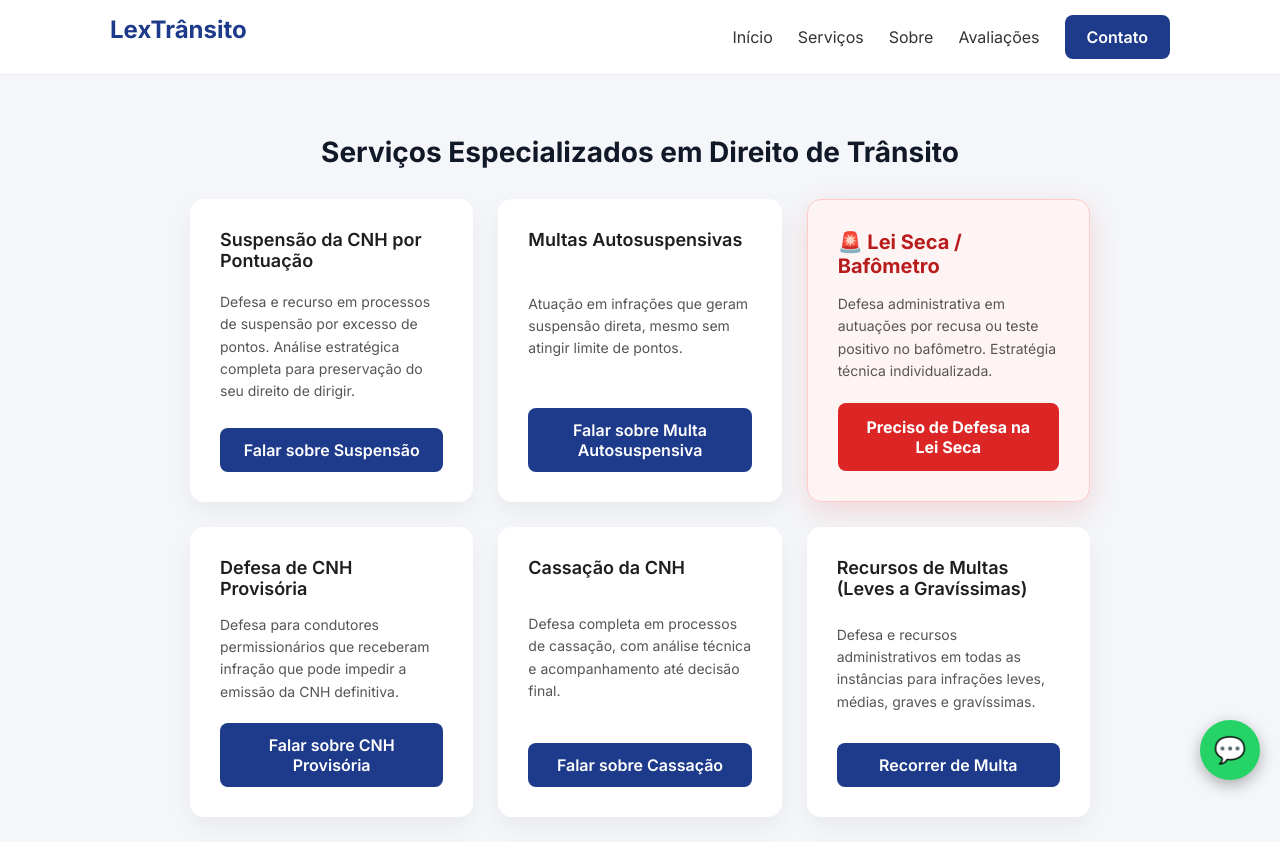
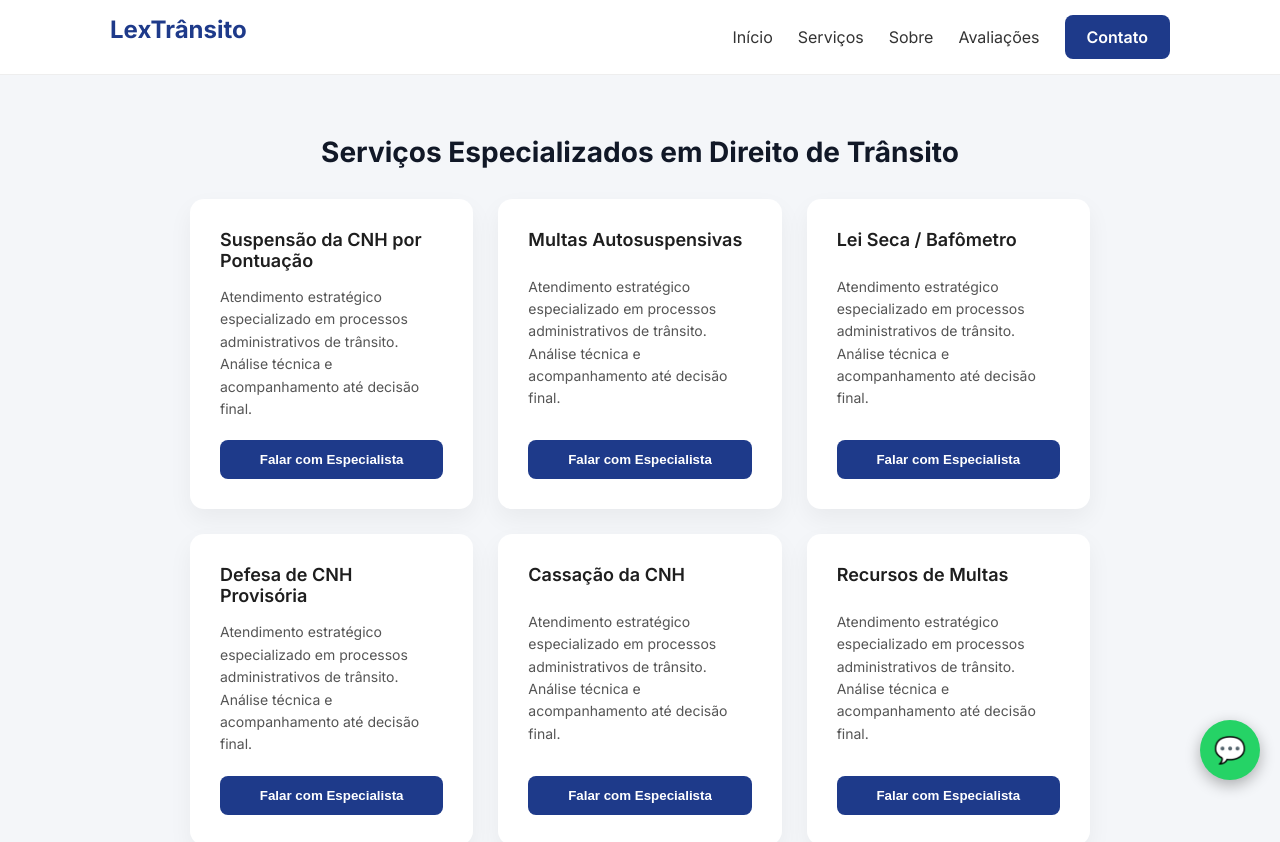
Before and after one commit to ancelmoth/lextransito, a React (Vite) app: page /servicos in a window 1280 px wide. Shown: the top 842 px of the page. Built offline with nearby package versions, Linux system fonts and the light colour scheme.

Commit message:
removendo link fixo do WhatsApp da pagina Servicos

```diff
--- a/src/pages/Servicos.jsx
+++ b/src/pages/Servicos.jsx
@@ -1,10 +1,8 @@
 import PageLayout from "../components/layout/PageLayout"
 
 function Servicos() {
-  const numero = "558881611828"
-
-  const gerarLink = (mensagem) => {
-    return `https://wa.me/${numero}?text=${encodeURIComponent(mensagem)}`
+  const abrirWhatsApp = () => {
+    window.dispatchEvent(new Event("openWhatsAppModal"))
   }
 
   return (
@@ -12,126 +10,51 @@ function Servicos() {
       <>
         <div style={styles.grid}>
 
-          {/* 1. Suspensão por Pontuação */}
-          <div style={styles.card}>
-            <h3 style={styles.cardTitle}>Suspensão da CNH por Pontuação</h3>
-            <p style={styles.cardText}>
-              Defesa e recurso em processos de suspensão por excesso de pontos.
-              Análise estratégica completa para preservação do seu direito de dirigir.
-            </p>
-            <a
-              href={gerarLink("Recebi notificação de suspensão por pontuação e preciso de orientação.")}
-              target="_blank"
-              rel="noopener noreferrer"
-              style={styles.cardButton}
-            >
-              Falar sobre Suspensão
-            </a>
-          </div>
+          {[
+            "Suspensão da CNH por Pontuação",
+            "Multas Autosuspensivas",
+            "Lei Seca / Bafômetro",
+            "Defesa de CNH Provisória",
+            "Cassação da CNH",
+            "Recursos de Multas"
+          ].map((servico, index) => (
+            <div key={index} style={styles.card}>
+              <h3 style={styles.cardTitle}>{servico}</h3>
 
-          {/* 2. Multas Autosuspensivas */}
-          <div style={styles.card}>
-            <h3 style={styles.cardTitle}>Multas Autosuspensivas</h3>
-            <p style={styles.cardText}>
-              Atuação em infrações que geram suspensão direta,
-              mesmo sem atingir limite de pontos.
-            </p>
-            <a
-              href={gerarLink("Fui autuado em infração autosuspensiva e preciso de orientação.")}
-              target="_blank"
-              rel="noopener noreferrer"
-              style={styles.cardButton}
-            >
-              Falar sobre Multa Autosuspensiva
-            </a>
-          </div>
+              <p style={styles.cardText}>
+                Atendimento estratégico especializado em processos
+                administrativos de trânsito. Análise técnica e
+                acompanhamento até decisão final.
+              </p>
 
-          {/* 3. Bafômetro - DESTAQUE */}
-          <div style={styles.highlightCard}>
-            <h3 style={styles.highlightTitle}>🚨 Lei Seca / Bafômetro</h3>
-            <p style={styles.cardText}>
-              Defesa administrativa em autuações por recusa ou teste positivo
-              no bafômetro. Estratégia técnica individualizada.
-            </p>
-            <a
-              href={gerarLink("Fui autuado na Lei Seca (bafômetro) e preciso de defesa urgente.")}
-              target="_blank"
-              rel="noopener noreferrer"
-              style={styles.highlightButton}
-            >
-              Preciso de Defesa na Lei Seca
-            </a>
-          </div>
-
-          {/* 4. CNH Provisória */}
-          <div style={styles.card}>
-            <h3 style={styles.cardTitle}>Defesa de CNH Provisória</h3>
-            <p style={styles.cardText}>
-              Defesa para condutores permissionários que receberam infração
-              que pode impedir a emissão da CNH definitiva.
-            </p>
-            <a
-              href={gerarLink("Recebi infração com CNH provisória e preciso de orientação.")}
-              target="_blank"
-              rel="noopener noreferrer"
-              style={styles.cardButton}
-            >
-              Falar sobre CNH Provisória
-            </a>
-          </div>
-
-          {/* 5. Cassação */}
-          <div style={styles.card}>
-            <h3 style={styles.cardTitle}>Cassação da CNH</h3>
-            <p style={styles.cardText}>
-              Defesa completa em processos de cassação,
-              com análise técnica e acompanhamento até decisão final.
-            </p>
-            <a
-              href={gerarLink("Recebi notificação de cassação da CNH e preciso de orientação.")}
-              target="_blank"
-              rel="noopener noreferrer"
-              style={styles.cardButton}
-            >
-              Falar sobre Cassação
-            </a>
-          </div>
-
-          {/* 6. Recursos em Geral */}
-          <div style={styles.card}>
-            <h3 style={styles.cardTitle}>Recursos de Multas (Leves a Gravíssimas)</h3>
-            <p style={styles.cardText}>
-              Defesa e recursos administrativos em todas as instâncias
-              para infrações leves, médias, graves e gravíssimas.
-            </p>
-            <a
-              href={gerarLink("Preciso recorrer de multa de trânsito.")}
-              target="_blank"
-              rel="noopener noreferrer"
-              style={styles.cardButton}
-            >
-              Recorrer de Multa
-            </a>
-          </div>
+              <button
+                onClick={abrirWhatsApp}
+                style={styles.cardButton}
+              >
+                Falar com Especialista
+              </button>
+            </div>
+          ))}
 
         </div>
 
         {/* CTA Final */}
         <div style={styles.ctaBox}>
-          <h3 style={styles.ctaTitle}>Recebeu uma notificação?</h3>
+          <h3 style={styles.ctaTitle}>
+            Recebeu uma notificação?
+          </h3>
+
           <p style={styles.ctaText}>
-            Envie agora pelo WhatsApp para análise estratégica personalizada.
-            Atendimento 100% online em todo o Brasil.
+            Solicite agora atendimento com advogado especializado.
+            Atendimento online em Ceará, Minas Gerais e Pará.
           </p>
 
-          <a
-            href={gerarLink("Recebi uma notificação de trânsito e gostaria de análise estratégica.")}
-            target="_blank"
-            rel="noopener noreferrer"
+          <button
+            onClick={abrirWhatsApp}
             style={styles.ctaButton}
           >
-            Solicitar Análise Agora
-          </a>
+            Solicitar Atendimento
+          </button>
         </div>
       </>
     </PageLayout>
@@ -156,28 +79,10 @@ const styles = {
     justifyContent: "space-between"
   },
 
-  highlightCard: {
-    backgroundColor: "#fff4f4",
-    padding: "30px",
-    borderRadius: "14px",
-    boxShadow: "0 10px 30px rgba(220,38,38,0.15)",
-    border: "1px solid #fecaca",
-    display: "flex",
-    flexDirection: "column",
-    justifyContent: "space-between"
-  },
-
   cardTitle: {
     marginBottom: "15px",
     fontSize: "18px",
     fontWeight: "600"
-  },
-
-  highlightTitle: {
-    marginBottom: "15px",
-    fontSize: "20px",
-    fontWeight: "700",
-    color: "#b91c1c"
   },
 
   cardText: {
@@ -193,18 +98,8 @@ const styles = {
     color: "#ffffff",
     borderRadius: "8px",
     fontWeight: "600",
-    textDecoration: "none",
-    textAlign: "center"
-  },
-
-  highlightButton: {
-    padding: "14px 20px",
-    backgroundColor: "#dc2626",
-    color: "#ffffff",
-    borderRadius: "8px",
-    fontWeight: "700",
-    textDecoration: "none",
-    textAlign: "center"
+    border: "none",
+    cursor: "pointer"
   },
 
   ctaBox: {
@@ -225,13 +120,13 @@ const styles = {
   },
 
   ctaButton: {
-    display: "inline-block",
     padding: "16px 28px",
     backgroundColor: "#1e3a8a",
     color: "#ffffff",
     borderRadius: "8px",
     fontWeight: "600",
-    textDecoration: "none"
+    border: "none",
+    cursor: "pointer"
   }
 }
 
```
